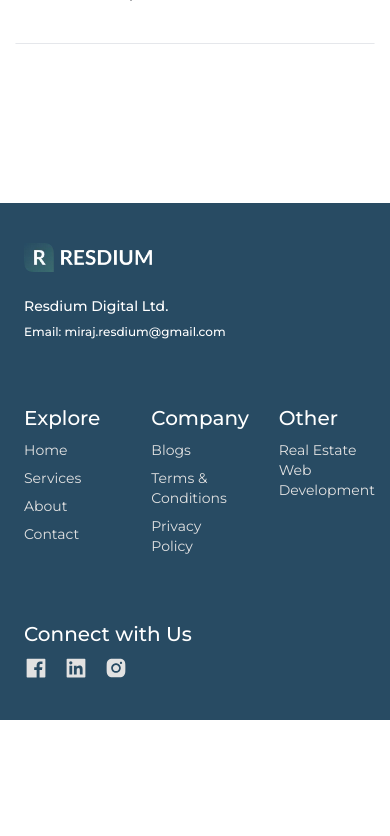
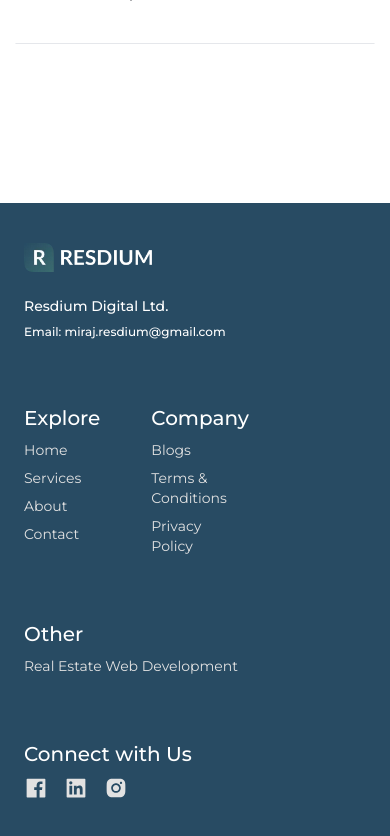
Before and after one commit to itsmiraz/resdium-client-web-design, a Next.js app: page / in a window 390 px wide. Shown: the part 4142-4978 px from the top of the page. Before the commit the page ends 4862 px from the top, so only its background shows below. Built offline with nearby package versions, Linux system fonts and the light colour scheme.

Commit message:
url updated

```diff
--- a/src/Components/Shared/Footer/Footer.js
+++ b/src/Components/Shared/Footer/Footer.js
@@ -60,7 +60,7 @@ const Footer = () => {
               </Link>
             </li>
             <li>
-              <Link href={"/company/terms&conditions"}>
+              <Link href={"/company/termsAndconditions"}>
                 <p>Terms & Conditions</p>
               </Link>
             </li>
@@ -71,7 +71,7 @@ const Footer = () => {
             </li>
           </ul>
         </div>
-        <div className="col-span-2 lg:col-span-1">
+        <div className="col-span-4 lg:col-span-1">
           <h1 className="text-white lg:pt-0 pt-6 pb-2 font-medium text-xl">
             Other
           </h1>
```
